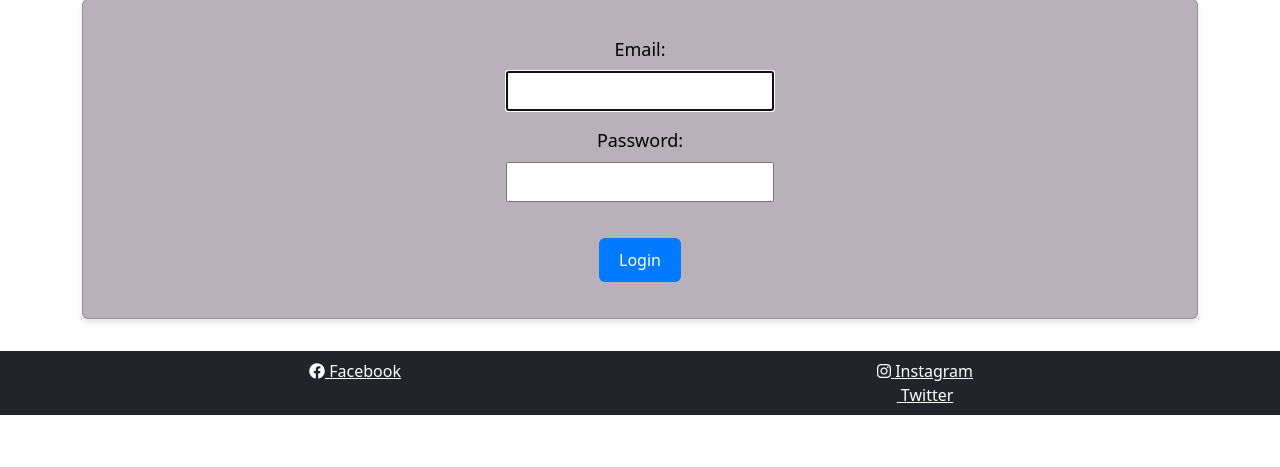
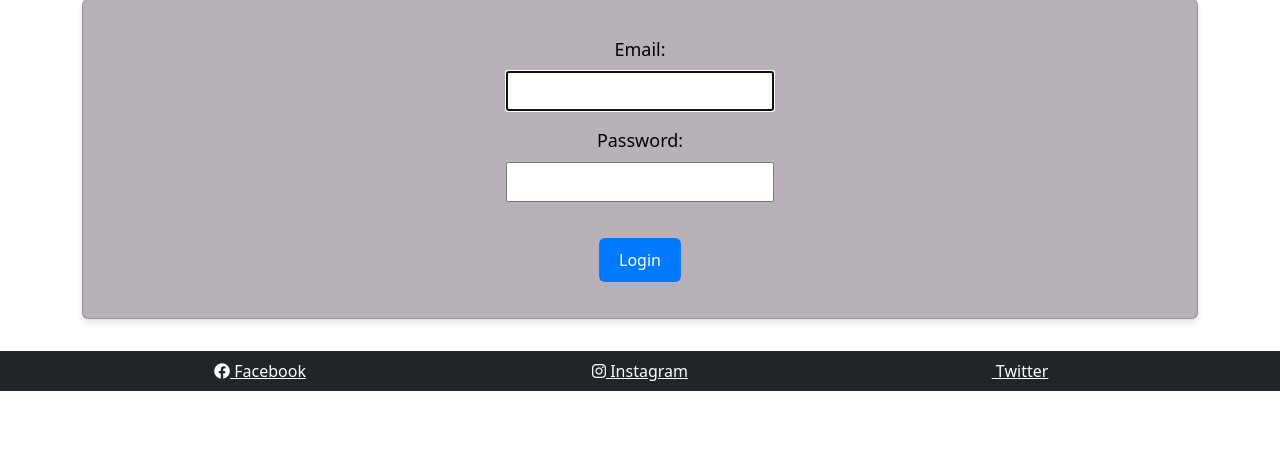
Before and after one commit to nataliatesarova/project-four, a Django app: a page that uses templates/accounts/base.html in a window 1280 px wide. Shown: the part 119-586 px from the top of the page. Run offline with Django 3.2, Linux system fonts and the light colour scheme; parts of the project's set-up code (start-up, migrations or seed data) failed here and were passed over.

Commit message:
Fix Page footer appearance

```diff
--- a/templates/accounts/base.html
+++ b/templates/accounts/base.html
@@ -30,7 +30,7 @@
 
 
         <link rel="stylesheet" type="text/css" href="{% static 'accounts/css/accounts.css' %}"/>
-        <!-- <link rel="stylesheet" type="text/css" href="{% static 'blog/css/blog.css' %}"/> -->
+        <link rel="stylesheet" type="text/css" href="{% static 'blog/css/alerts.css' %}"/>
 
 
 
@@ -87,13 +87,14 @@
                     {% endfor %}
                     <span><button id="toggleMessagesBtn" {% if not messages %}disabled{% endif %} onclick="toggleMessages()">Close</button></span>
                 </div>
-
+                <div class="main-container">
                 <!-- Block Content -->
                 {% block content %}
                 {% comment %} {% messages %} {% endcomment %}
 
                 {% endblock %}
             </main>
+            </div>
 
             <footer class="bg-dark text-white text-center py-2">
                 <div class="container">
@@ -107,6 +108,7 @@
                       <a class="text-white" href="https://www.instagram.com/">
                         <i class="fa-brands fa-instagram"></i> Instagram
                       </a>
+                    </div>
                     <div class="col">
                       <a class="text-white" href="https://twitter.com/">
                         <i class="fa-brands fa-x-twitter"></i> Twitter
--- a/templates/blog/base.html
+++ b/templates/blog/base.html
@@ -108,7 +108,9 @@
 
         <!-- Block Content div -->
         <div class="main-container container">
-          {% block content %} {% endblock content %}
+          {% block content %}
+
+          {% endblock content %}
         </div>
       </main>
 
```
Lines whose indentation alone changed are shown as unchanged.
